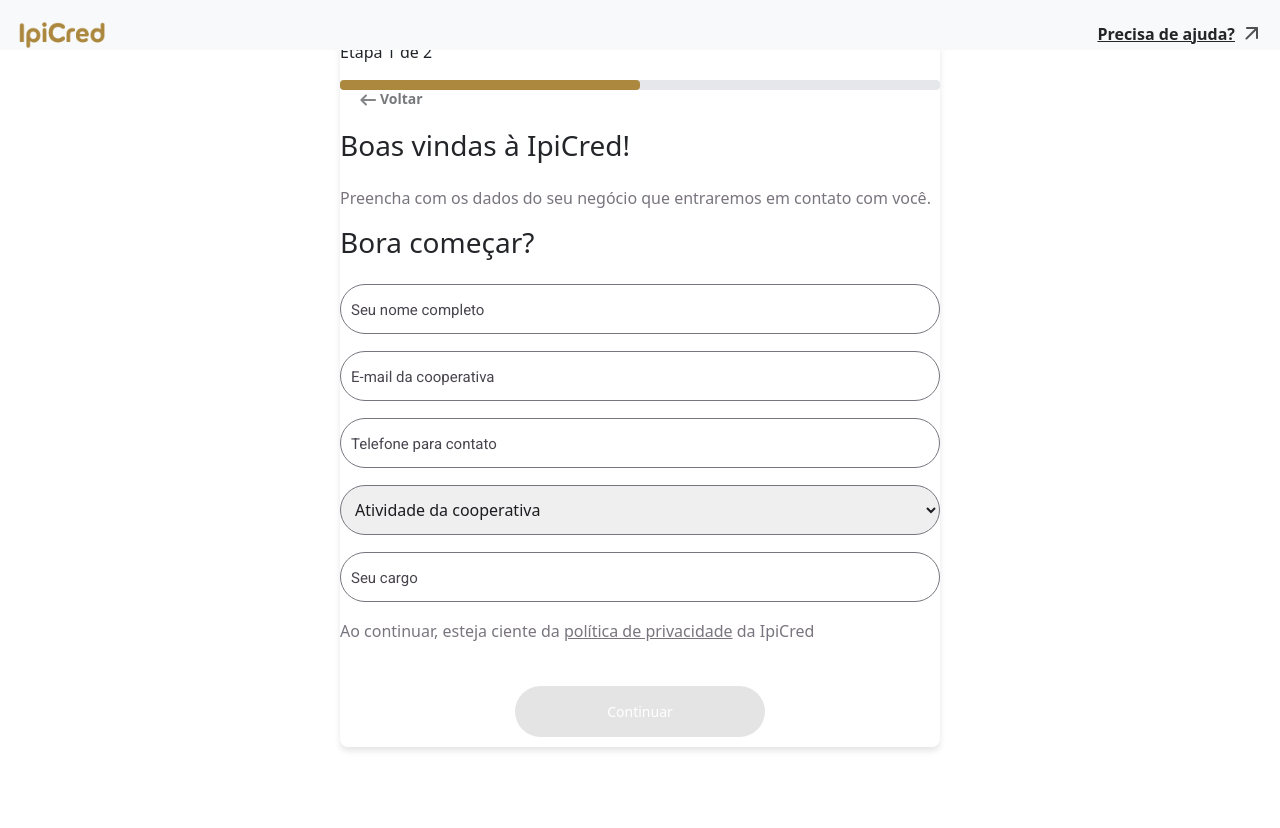
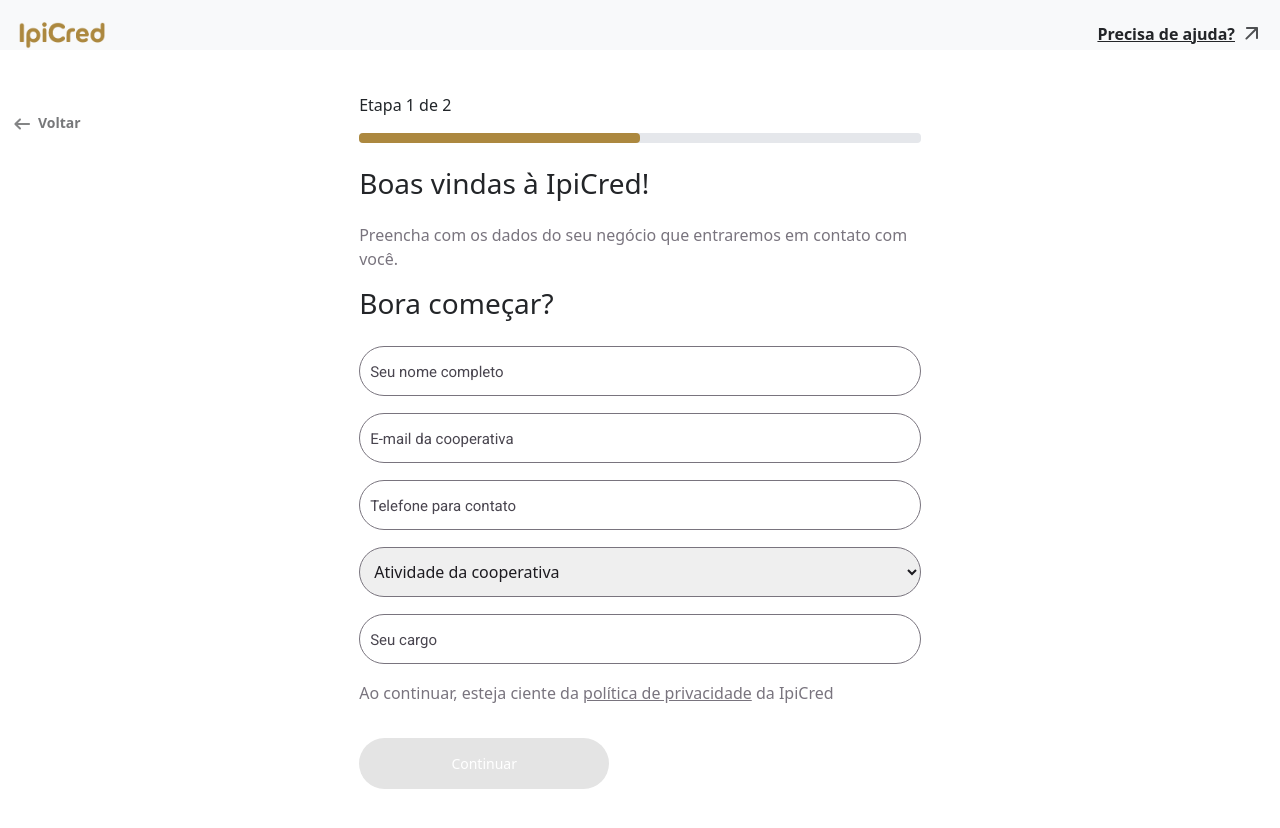
Before and after one commit to kamilateofilo/IpiCred, a React (Vite) app: page /contactForm in a window 1280 px wide. Shown: the top 828 px of the page. Before the commit the page ends 800 px from the top, so only its background shows below. Built offline with nearby package versions, Linux system fonts and the light colour scheme.

Commit message:
style: ajuste do botao de voltar

```diff
--- a/src/Componetes/BackButton/BackButton.tsx
+++ b/src/Componetes/BackButton/BackButton.tsx
@@ -1,21 +1,29 @@
 import ArrowLeft from "../../assets/images/arrow-left.svg";
-import { Conteiner, LeftButton, StyledLink } from "./styled.ts"
+import { Conteiner, StyledLink } from "./styled.ts";
 
-interface BackButtonPros {
-  action: () => void
+interface BackButtonProps {
+  goToHome: () => void;
+  goToPreviousStep: () => void;
+  isFirstStep: boolean;
 }
 
-const BackButton = ({ action }: BackButtonPros) => {
+const BackButton = ({goToHome, goToPreviousStep, isFirstStep }: BackButtonProps) => {
+
+  const handleClick = () => {
+    if (isFirstStep) {
+      goToHome();
+    } else {
+      goToPreviousStep();
+    }
+  }
 
   return (
     <>
       <Conteiner>
-        <LeftButton>
-          <StyledLink onClick={action}>
+          <StyledLink onClick={handleClick}>
             <img src={ArrowLeft} alt="seta voltar" /> {' '}
             Voltar
           </StyledLink>
-        </LeftButton>
       </Conteiner>
     </>
   );
--- a/src/Componetes/BackButton/styled.ts
+++ b/src/Componetes/BackButton/styled.ts
@@ -1,18 +1,20 @@
 import styled from "styled-components";
-//import { Link } from 'react-router-dom';
+
 
 export const Conteiner = styled.div`
-    margin: 1em;
+    position: fixed;
+    top: 14%;
+    left: 10px;
+    z-index: 1000;
+
+
+    @media (max-width: 600px) {
+        top: 7%;
+        font-size: 14px;
+        color: #333;
+    }
 `;
 
-export const LeftButton = styled.div`
-    position: absolute;
-    top: 11%;
-
-    >img {
-        margin-right: 10px;
-    }
-`;
 
 export const StyledLink = styled.span`
     color: #77787A;
@@ -22,9 +24,7 @@ export const StyledLink = styled.span`
     display: flex;
     cursor: pointer;
 
-    @media (max-width: 600px) {
-        margin-bottom: 50px;
-        font-size: 14px;
-        color: #333;
+    >img {
+        margin-right: 4px;
     }
 `;
--- a/src/Pages/ContactForm/CompsRelateds/Step1/StepOne.tsx
+++ b/src/Pages/ContactForm/CompsRelateds/Step1/StepOne.tsx
@@ -3,8 +3,7 @@ import { FormData } from "../../ContactForm";
 import { Button, Form, TextWrapper } from "../../styled";
 import { Input } from "../../../../styles/Input";
 import { Select } from "../../../../styles/Select";
-import BackButton from "../../../../Componetes/BackButton/BackButton";
-import { useNavigate } from "react-router-dom";
+
 
 interface StepProps {
     formData: FormData;
@@ -21,7 +20,7 @@ export const StepOne = ({ formData, onFormDataChange, nextStep }: StepProps) =>
     const [formErrors, setFormErrors] = useState<Record<string, string>>({});
     const [touchedFields, setTouchedFields] = useState<Set<string>>(new Set());
     const [isSubmitting] = useState<boolean>(false);
-    const navigate = useNavigate();
+
 
     const validateField = (name: keyof FormData, value: string) => {
         let error = '';
@@ -34,6 +33,7 @@ export const StepOne = ({ formData, onFormDataChange, nextStep }: StepProps) =>
                 if (!value || !/\S+@\S+\.\S+/.test(value)) error = 'E-mail inválido. Deve estar no formato exemplo@gmail.com';
                 break;
             case 'telefone_contato':
+                // eslint-disable-next-line no-case-declarations
                 const cleaned = value.replace(/\D/g, '');
                 if (!cleaned || !/^\d{11}$/.test(cleaned)) error = 'Telefone inválido. Deve estar no formato (XX)XXXXX-XXXX.';
                 break;
@@ -86,11 +86,10 @@ export const StepOne = ({ formData, onFormDataChange, nextStep }: StepProps) =>
 
     return (
         <>
-            <BackButton action={() => navigate('/')} />
             <div>
                 <Form onSubmit={(e) => e.preventDefault()}>
                     <TextWrapper>
-                    <h3 style={{ marginTop: "15px" }}>Boas vindas à IpiCred!</h3>
+                        <h3>Boas vindas à IpiCred!</h3>
                         <p>Preencha com os dados do seu negócio que entraremos em contato com você.</p>
                         <h3>Bora começar?</h3>
                     </TextWrapper>
@@ -102,7 +101,8 @@ export const StepOne = ({ formData, onFormDataChange, nextStep }: StepProps) =>
                         value={formData.nome_completo}
                         onChange={handleChange}
                         onBlur={() => handleBlur('nome_completo')}
-                        required/>
+                        required
+                    />
                         {touchedFields.has('nome_completo') && formErrors.nome_completo && (
                             <p style={{ color: 'red' }}>{formErrors.nome_completo}</p>
                         )}
--- a/src/Pages/ContactForm/CompsRelateds/Step2/StepTwo.tsx
+++ b/src/Pages/ContactForm/CompsRelateds/Step2/StepTwo.tsx
@@ -1,10 +1,11 @@
+/* eslint-disable react-hooks/exhaustive-deps */
 import { useEffect, useState, useCallback } from "react";
 import { Form, TextWrapper } from "../../styled";
 import { Input } from "../../../../styles/Input";
 import { Select, SelectWrapper } from "../../../../styles/Select";
 import ModalButton from "../../../../Componetes/ModalButton/ModalButton";
 import { FormData } from "../../ContactForm";
-import BackButton from "../../../../Componetes/BackButton/BackButton";
+
 
 interface StepProps {
     formData: FormData;
@@ -14,7 +15,7 @@ interface StepProps {
     isSubmitting: boolean;
 }
 
-export const StepTwo = ({ formData, onFormDataChange, handleSubmit, prevStep }: StepProps) => {
+export const StepTwo = ({ formData, onFormDataChange, handleSubmit }: StepProps) => {
     const [stateList, setStateList] = useState<string[]>([]);
     const [municipiosList, setMunicipiosList] = useState<string[]>([]);
     const [errors, setErrors] = useState<{ [key: string]: string }>({});
@@ -134,7 +135,6 @@ export const StepTwo = ({ formData, onFormDataChange, handleSubmit, prevStep }:
 
     return (
         <>
-            <BackButton action={() => prevStep()} />
             <div>
                 <Form>
                     <TextWrapper>
@@ -197,3 +197,5 @@ export const StepTwo = ({ formData, onFormDataChange, handleSubmit, prevStep }:
         </>
     );
 };
+
+export default StepTwo;
--- a/src/Pages/ContactForm/ContactForm.tsx
+++ b/src/Pages/ContactForm/ContactForm.tsx
@@ -4,6 +4,8 @@ import ProgressBar from "../../Componetes/ProgressBar/ProgressBar";
 import { Container } from "./styled";
 import StepOne from "./CompsRelateds/Step1/StepOne";
 import { StepTwo } from "./CompsRelateds/Step2/StepTwo";
+import BackButton from "../../Componetes/BackButton/BackButton";
+import { useNavigate } from "react-router-dom";
 
 
 
@@ -36,8 +38,14 @@ const ContactForm = () => {
   const [isSubmitting, setIsSubmitting] = useState<boolean>(false);
   const [error, setError] = useState<string | null>(null);
 
+  const navigate = useNavigate();
+
   const nextStep = () => setStep(step + 1);
-  const prevStep = () => setStep(1);
+  const prevStep = () => setStep(step - 1);
+
+  const goToHome = () => {
+    navigate('/');
+  }
 
   const handleFormDataChange = (newData: Partial<FormData>) => {
     setFormData(prevData => ({
@@ -94,9 +102,13 @@ const ContactForm = () => {
   };
 
   return (
-
       <Container>
         <Cabecalho />
+        <BackButton
+            goToHome={goToHome}
+            goToPreviousStep={prevStep}
+            isFirstStep={step === 1}
+        />
         {step === 1 ? (
           <>
             <p style={{ marginTop: "2.1rem" }}>Etapa 1 de 2</p>
--- a/src/Pages/ContactForm/styled.ts
+++ b/src/Pages/ContactForm/styled.ts
@@ -12,9 +12,8 @@ import styled, {css} from "styled-components";
     width: 100%;
     max-width: 600px;
     margin: 2.5rem auto;
-    padding: 1%.2;
+    padding: 1.2rem;
     border-radius: 0.5rem;
-    box-shadow: 0px 4px 6px rgba(0, 0, 0, 0.1);
     background-color: #ffffff;
 
     @media (max-width: 600px) {
@@ -70,7 +69,6 @@ import styled, {css} from "styled-components";
     color: #ffffff;
     border: none;
     cursor: pointer;
-    margin: 10px auto;
 
     ${props => (props.isValid ? activeStyle : inactiveStyle)}
 
```
Lines whose indentation alone changed are shown as unchanged.
